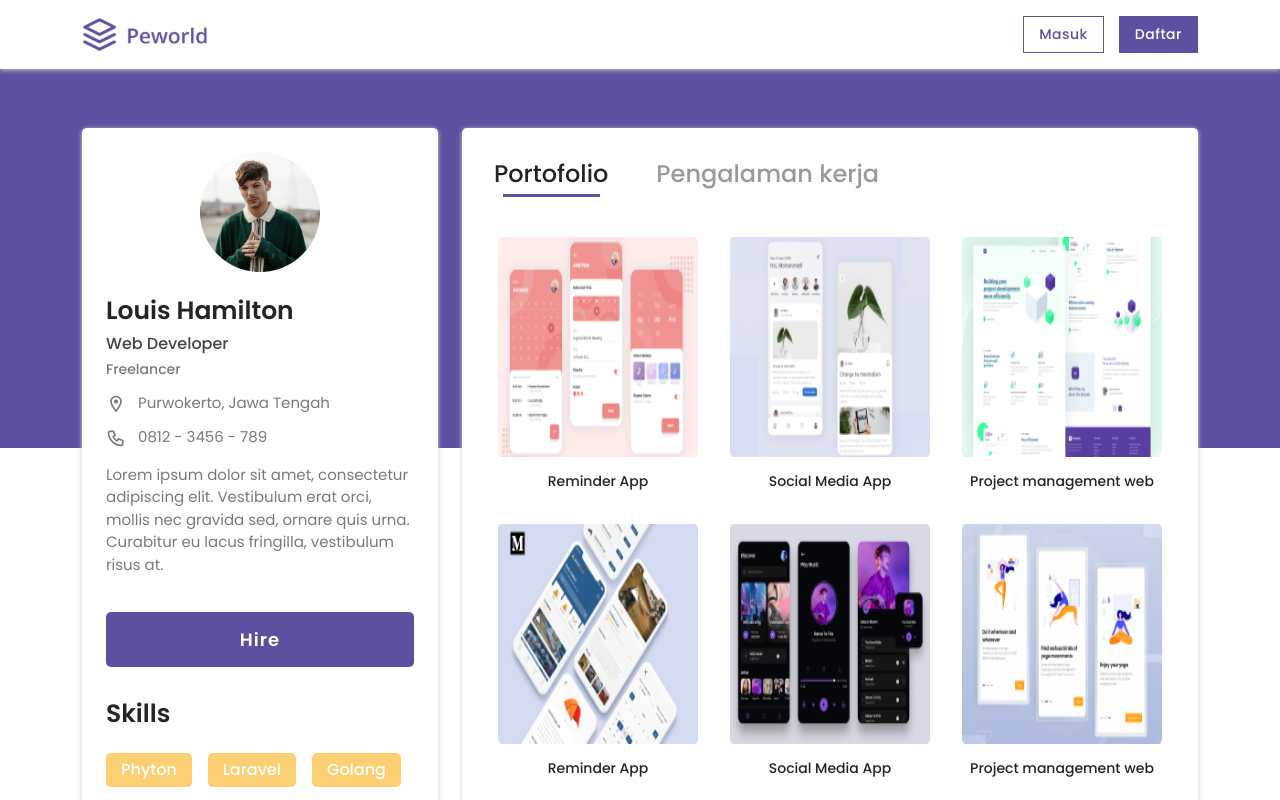
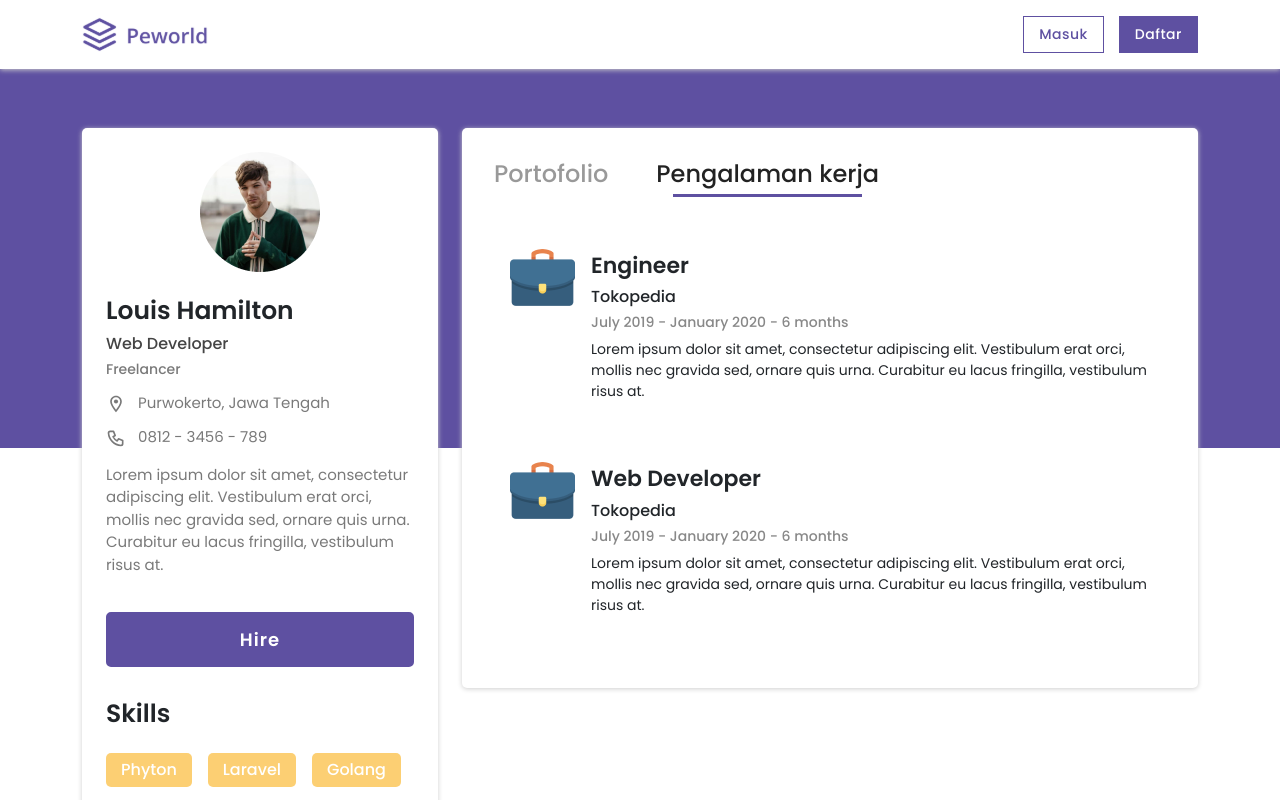
Before and after one commit to zainulmbrk/peworld-fe, a Next.js app: page /profile in a window 1280 px wide. Both pictures are taken after a click on the element "Pengalaman kerja". Shown: the top 800 px of the page. Built offline with nearby package versions, Linux system fonts and the light colour scheme.

Commit message:
feat: add experience on profile

```diff
--- a/src/layouts/EmployeeProfile/Employee.module.scss
+++ b/src/layouts/EmployeeProfile/Employee.module.scss
@@ -65,6 +65,35 @@
         }
       }
     }
+    .experience {
+        margin-top: 2em;
+        .expDetails {
+            padding: 1em;
+            display: flex;
+
+            .expInfo {
+                margin-left: 1em;
+                padding: 0.5em 0;
+                h3 {
+                    font-size: 22px;
+                    font-weight: 600;
+                }
+                h4 {
+                    margin: 0.5em 0;
+                    font-size: 16px;
+                    font-weight: 500;
+                }
+                h5 {
+                    font-size: 14px;
+                    font-weight: 500;
+                    color: #888;
+                }
+                p {
+                    font-size: 14px;
+                }
+            }
+        }
+    }
   }
 }
 
--- a/src/layouts/EmployeeProfile/index.js
+++ b/src/layouts/EmployeeProfile/index.js
@@ -1,10 +1,11 @@
-import React from "react";
+import React, { useState } from "react";
 import Footer from "../../components/footer";
 import Navbar from "../../components/navbar/navbar";
 import ProfileDetailsLayout from "./components/ProfileDetails";
 import styles from "./Employee.module.scss";
 
 const EmployeeProfileLayout = () => {
+  const [toggle, setToggle] = useState(true);
   return (
     <>
       <Navbar />
@@ -17,9 +18,10 @@ const EmployeeProfileLayout = () => {
             <div className="col-md-8">
               <div className={styles.portofolio}>
                 <div className={styles.portoTitle}>
-                        <h3 className={styles.active}>Portofolio</h3>
-                        <h3>Pengalaman kerja</h3>
+                  <h3 className={toggle ? `${styles.active}` : ""} onClick={() => setToggle(true)}>Portofolio</h3>
+                  <h3 className={toggle ? "" :`${styles.active}`} onClick={() => setToggle(false)}>Pengalaman kerja</h3>
                 </div>
+                {toggle ? (
                   <div className={styles.listPorto}>
                     <div className={styles.portoCard}>
                       <img src="/portofolio/porto6.png" alt="portofolio" />
@@ -46,12 +48,44 @@ const EmployeeProfileLayout = () => {
                       <p>Project management web</p>
                     </div>
                   </div>
+                ) : (
+                  <>
+                    <div className={styles.experience}>
+                      <div className={styles.expDetails}>
+                        <div className={styles.expImage}>
+                          <img src="/images/img8.png" alt="experience" />
+                        </div>
+                        <div className={styles.expInfo}>
+                          <h3>Engineer</h3>
+                          <h4>Tokopedia</h4>
+                          <h5>
+                            July 2019 - January 2020 - <span>6 months</span>
+                          </h5>
+                          <p>Lorem ipsum dolor sit amet, consectetur adipiscing elit. Vestibulum erat orci, mollis nec gravida sed, ornare quis urna. Curabitur eu lacus fringilla, vestibulum risus at.</p>
+                        </div>
+                      </div>
+                      <div className={styles.expDetails}>
+                        <div className={styles.expImage}>
+                          <img src="/images/img8.png" alt="experience" />
+                        </div>
+                        <div className={styles.expInfo}>
+                          <h3>Web Developer</h3>
+                          <h4>Tokopedia</h4>
+                          <h5>
+                            July 2019 - January 2020 - <span>6 months</span>
+                          </h5>
+                          <p>Lorem ipsum dolor sit amet, consectetur adipiscing elit. Vestibulum erat orci, mollis nec gravida sed, ornare quis urna. Curabitur eu lacus fringilla, vestibulum risus at.</p>
+                        </div>
+                      </div>
+                    </div>
+                  </>
+                )}
               </div>
             </div>
           </div>
         </div>
       </div>
-      <Footer/>
+      <Footer />
     </>
   );
 };
```
Also changed, not shown: public/images/img8.png (added). Lines whose indentation alone changed are shown as unchanged.
